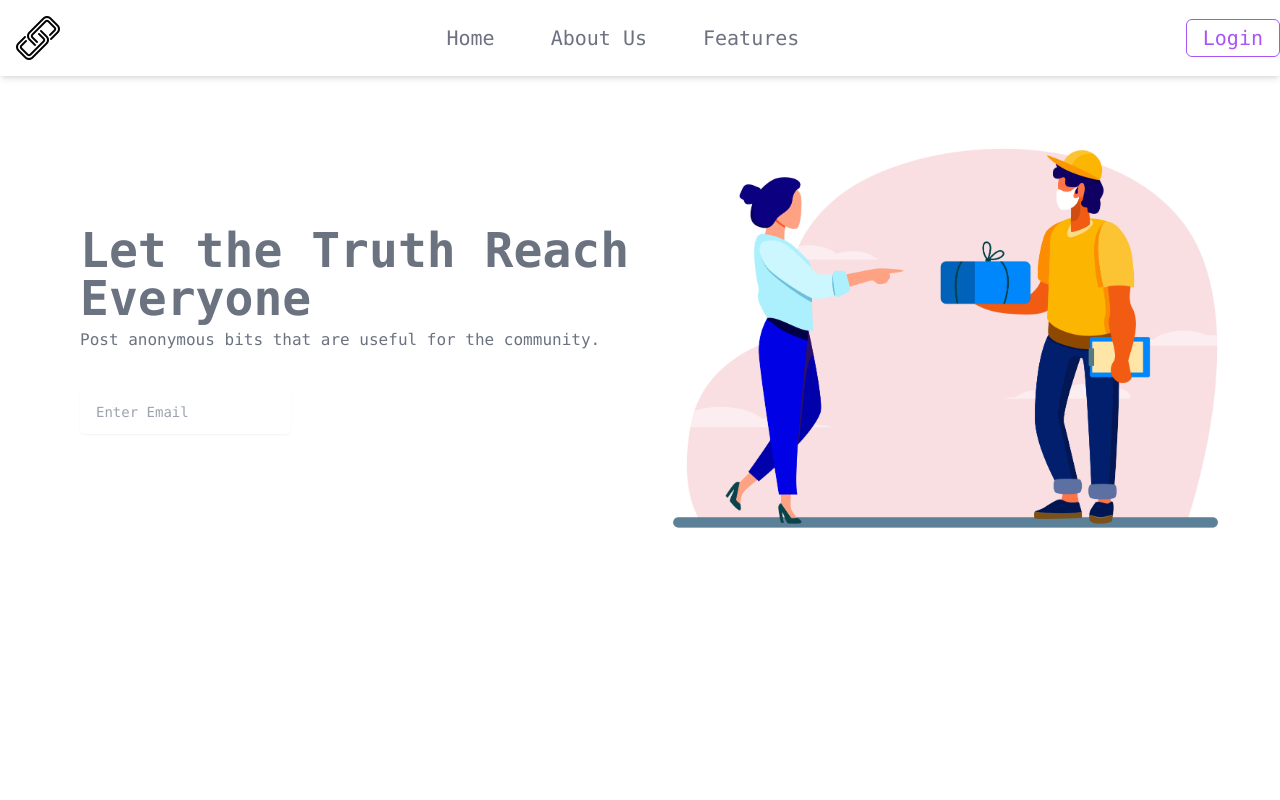
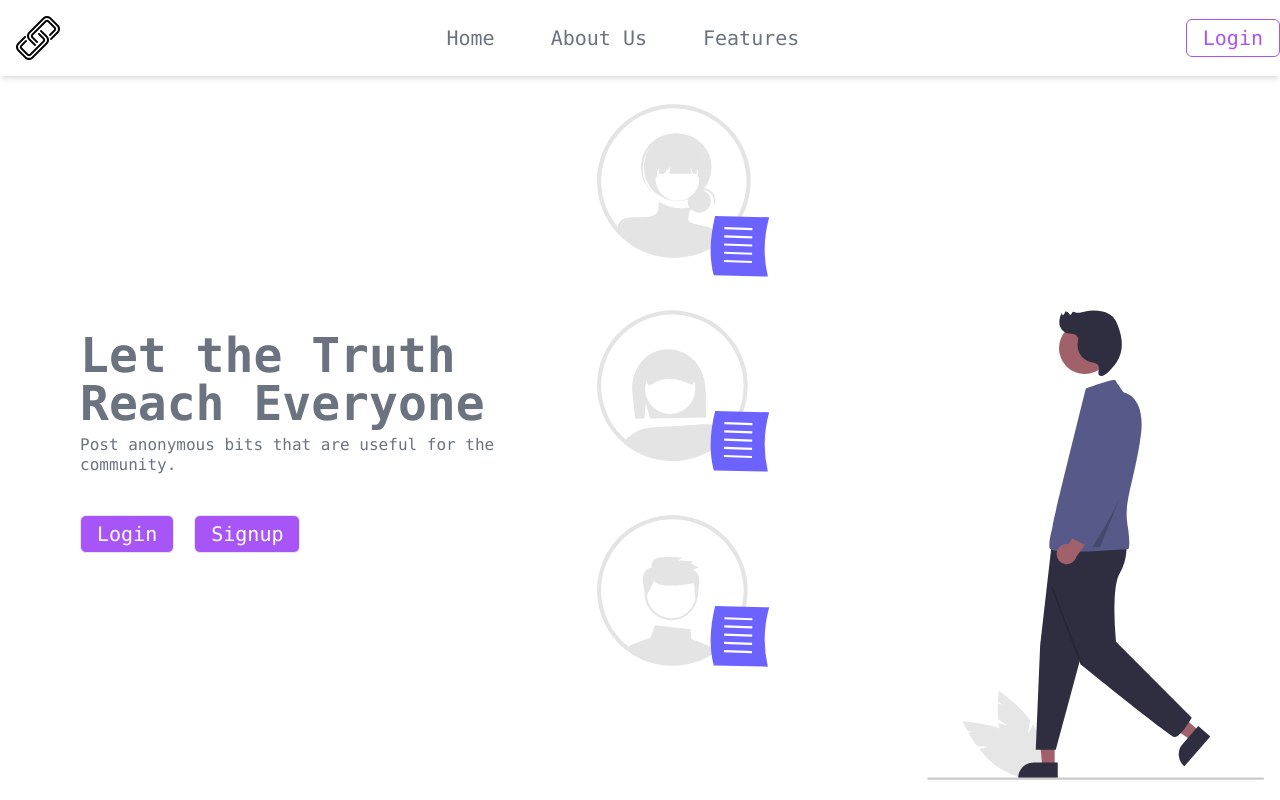
Before and after one commit to duckling69/BlockchainNews, a React (Vite) app: page / in a window 1280 px wide. Built offline with nearby package versions, Linux system fonts and the light colour scheme.

Commit message:
landingpage

```diff
--- a/src/components/Hero.jsx
+++ b/src/components/Hero.jsx
@@ -1,27 +1,34 @@
 import React from 'react';
-import image from './image.jpg'
+import heroImage from '../assets/hero.svg'
 
 
 const Component = () => {
     return (
         <div className=" font-mono px-4 py-2 mt-[12vh] flex items-center lg:flex-row flex-col-reverse">
             {/* Text and input */}
-            <div className="text-gray-500 leading-tight pl-[5vw] max-w-fit lg:ml-0 lg:mr-auto lg:mx-0 ">
-                <h1 className="text-5xl font-semibold"> Let the Truth Reach Everyone</h1>
+            <div className="text-gray-500 leading-tight pl-[5vw] w-2/5 lg:ml-0 lg:mr-auto lg:mx-0 ">
+                <h1 className="text-5xl font-semibold"> Let the Truth Reach <span className='hero-text'>Everyone</span></h1>
                 <p className="mt-2"> Post anonymous bits that are useful for the community. </p>
                 <div className="mt-6 lg:flex flex flex-col lg:justify-between">
                     <p className="mt-2"></p>
                     <div className='flex flex-row mt-2'>
-                        <div className="relative rounded-md shadow-sm mt-4 lg:mt-0">
-                            <input type="text" className="form-input py-3 px-4 block w-full leading-5 rounded-md transition duration-150 ease-in-out sm:text-sm sm:leading-5" placeholder="Enter Email" />
+
+                        {/* {"Icons for social"} */}
+                        <div className='text-center flex gap-5 w-full'>
+
+                        <button className='inline-block text-xl px-4 py-2 leading-none border bg-purple-500 text-white rounded-md   hover:bg-purple-700 mt-4 lg:mt-0 transition duration-150 ease-in-out'>
+                            Login
+                        </button>
+                        <button className='inline-block text-xl px-4 py-2 leading-none border bg-purple-500 text-white rounded-md   hover:bg-purple-700 mt-4 lg:mt-0 transition duration-150 ease-in-out'>
+                            Signup
+                        </button>
                         </div>
-                        {/* {"Icons for social"} */}
                     </div>
 
                 </div>
             </div>
             {/* Image */}
-            <img src={image} alt="Image" className="h-full w-2/4 object-cover" />
+            <img src={heroImage} alt="Image" className="h-full w-fit object-cover" />
         </div>
     );
 };
```
Also changed, not shown: src/assets/hero.svg (added), 1 other file (tests, documents, lock files or other folders).
